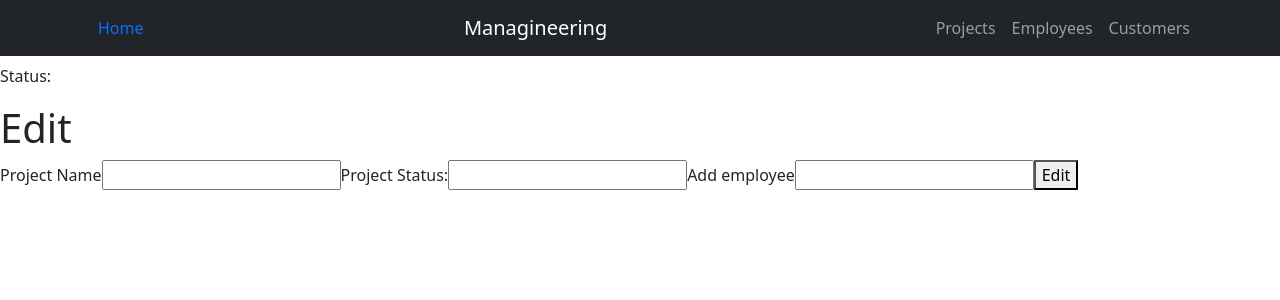
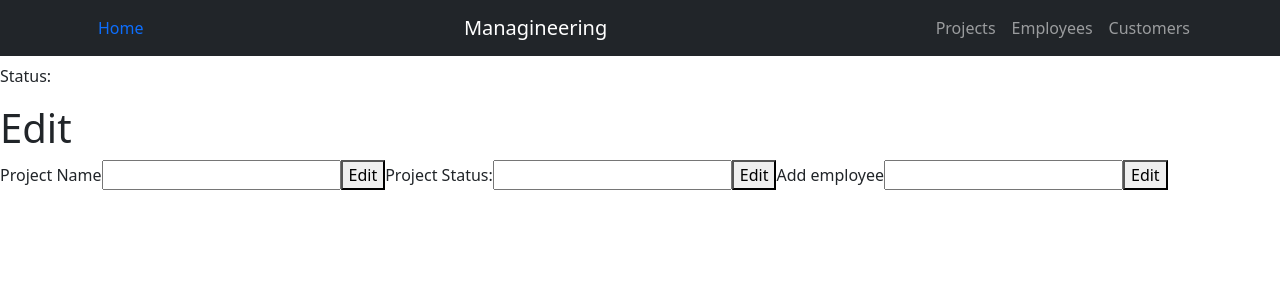
Before and after one commit to LaurentBaj/PGR305_Arbeidskrav, a React (Create React App) app: page /projects/edit/1 in a window 1280 px wide. Shown: the top 300 px of the page. Built offline with nearby package versions, Linux system fonts and the light colour scheme.

Commit message:
Can edit Project name

```diff
--- a/src/components/projects_/EditProjectForm.tsx
+++ b/src/components/projects_/EditProjectForm.tsx
@@ -1,10 +1,26 @@
-import {FC, useState} from "react";
+import {FC, useContext, useEffect, useState} from "react";
 import {IProject} from "../../interfaces/interfaces";
+import {ProjectContext} from "../../contexts/ProjectContext";
+import {ProjectContextType} from "../../types/ProjectContextType";
+import {useHistory} from "react-router-dom";
 
 export const EditProjectForm:FC<IProject> = ({name, status, employees}) => {
+    const history = useHistory()
+
+    // Form Elements
     const [newName, setNewName] = useState(name)
     const [newStatus, setNewStatus] = useState(status as string)
     const [newEmp, setNewEmp] = useState("")
+
+    // Current Project
+    const {projects} = useContext(ProjectContext) as ProjectContextType
+    const index = projects.findIndex(p => p.name === name)
+
+
+    function changeName() {
+        projects[index].name = newName
+        history.push("/projects")
+    }
 
     return (
         <>
@@ -12,8 +28,10 @@ export const EditProjectForm:FC<IProject> = ({name, status, employees}) => {
                 <h1>Edit</h1>
                 <label>Project Name</label>
                 <input value={newName} onChange={e => setNewName(e.target.value)} type="text"/>
+                <button onClick={changeName}>Edit</button>
                 <label>Project Status: {status}</label>
                 <input value={newStatus} onChange={e => setNewStatus(e.target.value)} type="text"/>
+                <button>Edit</button>
                 <label>Add employee</label>
                 <input value={newEmp} onChange={e => setNewEmp(e.target.value)} type="text"/>
                 <button>Edit</button>
--- a/src/contexts/ProjectContext.tsx
+++ b/src/contexts/ProjectContext.tsx
@@ -13,7 +13,6 @@ export const ProjectProvider:FC = ({children}) => {
         setProjects([...projects, newProject])
     }
 
-
     return (
         <>
             <ProjectContext.Provider value={{projects, addProject}}>
```
